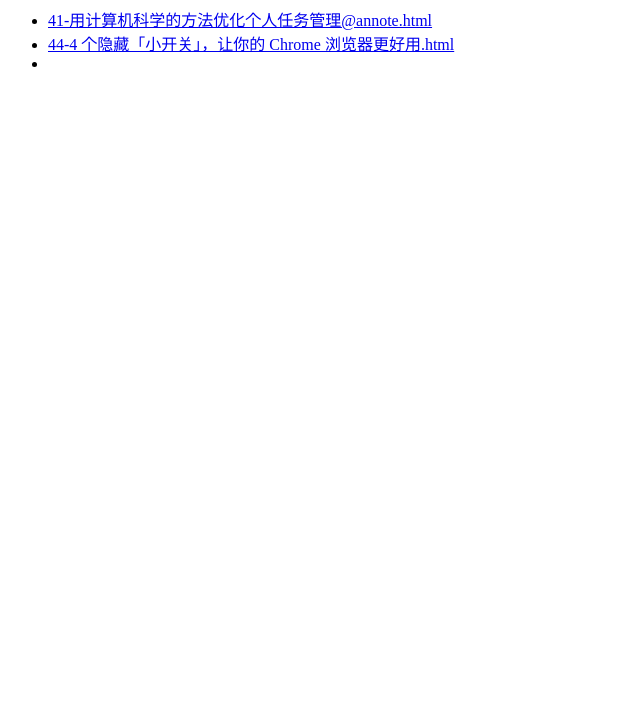
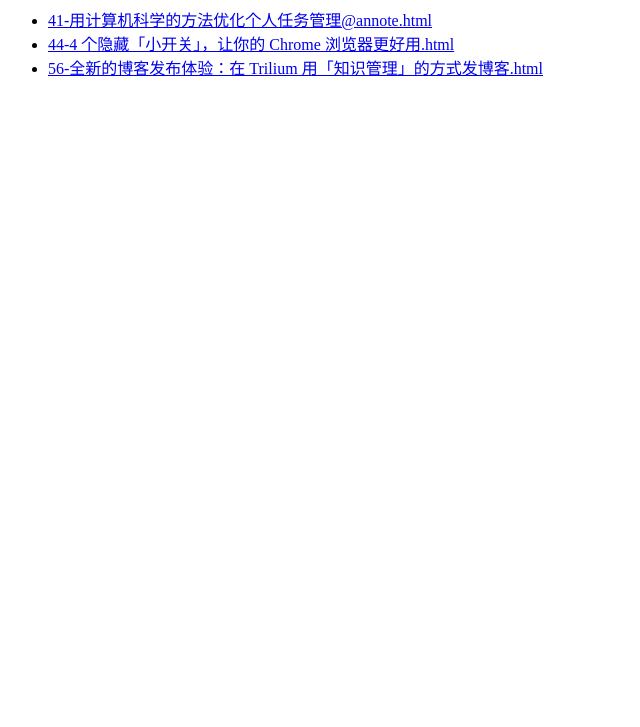
Before and after one commit to xinyiheng/files_backup, a plain HTML site: page index.html in a window 1280 px wide. Shown: the part 73-800 px from the top of the page, without its empty margins (0-640 px from the left). Drawn offline with Linux system fonts and the light colour scheme.

Commit message:
index.html

```diff
--- a/index.html
+++ b/index.html
@@ -9,9 +9,9 @@
        <h1>My Articles</h1>
        <ul>
            <!-- 替换下面的文件名为你实际的文章文件名 -->
-           <li><a href="article1.html">41-用计算机科学的方法优化个人任务管理@annote.html</a></li>
-           <li><a href="article2.html">44-4 个隐藏「小开关」，让你的 Chrome 浏览器更好用.html</a></li>
-           <li><a href="article3.html"></a></li>
+           <li><a href="56-全新的博客发布体验：在 Trilium 用「知识管理」的方式发博客.html">41-用计算机科学的方法优化个人任务管理@annote.html</a></li>
+           <li><a href="56-全新的博客发布体验：在 Trilium 用「知识管理」的方式发博客.html">44-4 个隐藏「小开关」，让你的 Chrome 浏览器更好用.html</a></li>
+           <li><a href="56-全新的博客发布体验：在 Trilium 用「知识管理」的方式发博客.html">56-全新的博客发布体验：在 Trilium 用「知识管理」的方式发博客.html</a></li>
        </ul>
    </body>
    </html>
```
